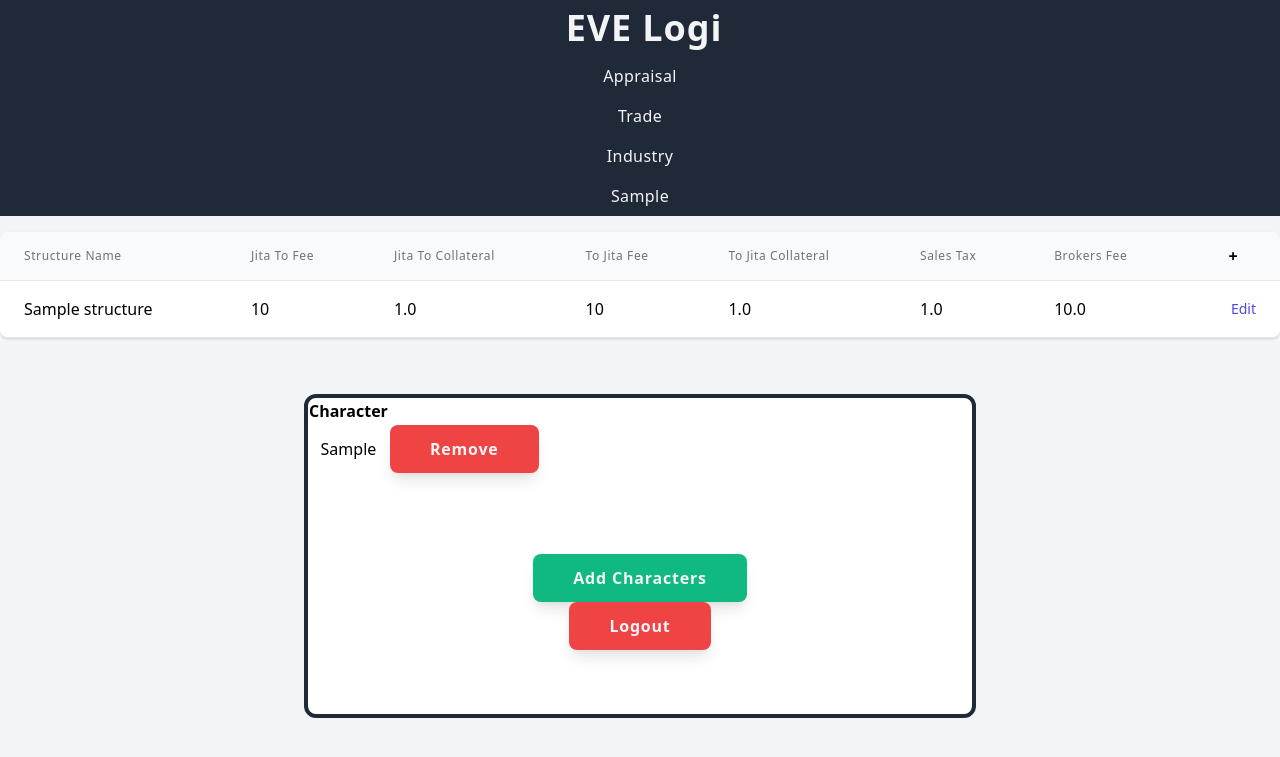
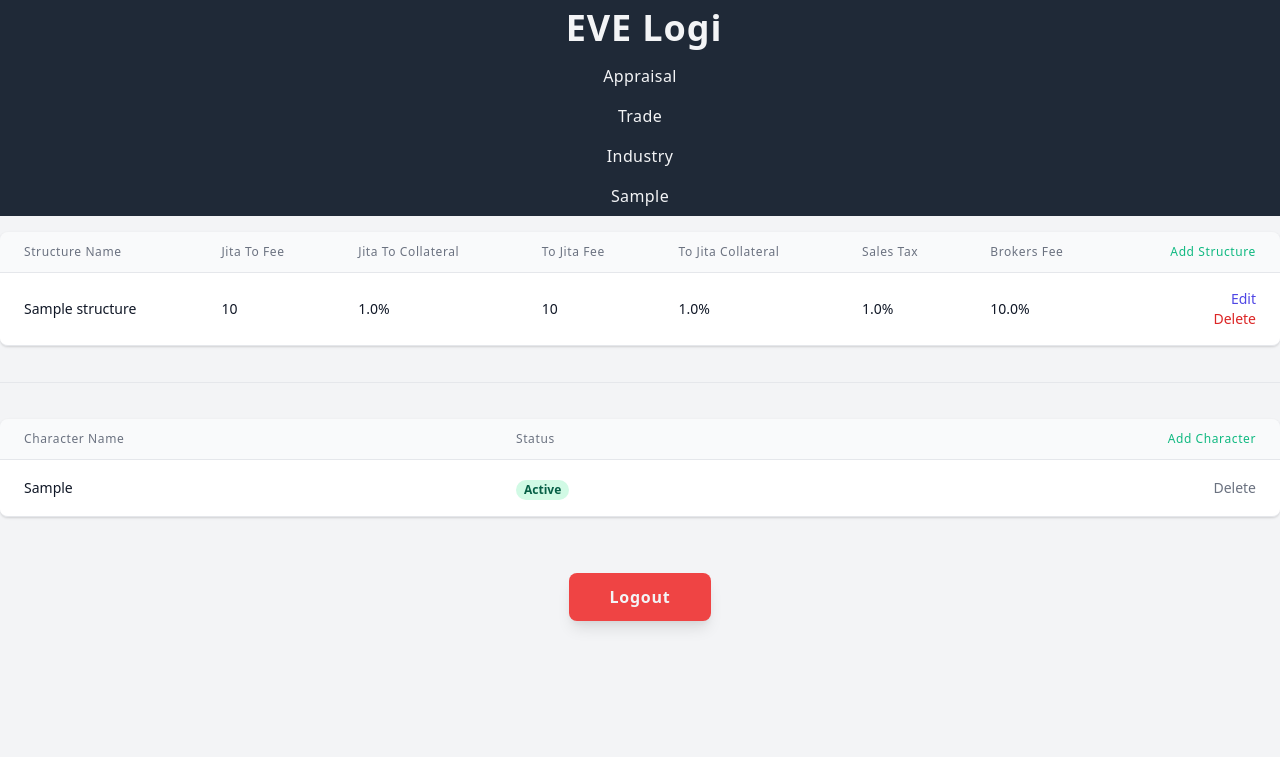
Before and after one commit to qazwsxedckll/eve-logi, a Flask app: page /account in a window 1280 px wide. Shown: the top 757 px of the page. Run offline with Flask 2, Linux system fonts and the light colour scheme; a user stored in the database is signed in; tables that the repository leaves empty hold one stand-in row (values such as "Sample post"); style sheets or scripts are compiled from the project's sources; parts of the project's set-up code (start-up, migrations or seed data) failed here and were passed over.

Commit message:
1. add structure and character delete 2. rewrite character management template

```diff
--- a/evelogi/__init__.py
+++ b/evelogi/__init__.py
@@ -9,7 +9,7 @@
 from flask import Flask
 from flask.logging import default_handler
 
-from evelogi.extensions import db, migrate, login_manager, cache, Base
+from evelogi.extensions import db, migrate, login_manager, cache, Base, csrf
 from evelogi.settings import config
 from evelogi.blueprints.account import account_bp
 from evelogi.blueprints.main import main_bp
@@ -60,6 +60,7 @@
     login_manager.init_app(app)
     login_manager.login_view = "auth.login"
     cache.init_app(app)
+    csrf.init_app(app)
 
 
 def register_blueprints(app):
--- a/evelogi/extensions.py
+++ b/evelogi/extensions.py
@@ -3,12 +3,14 @@
 from flask_login import LoginManager
 from flask_caching import Cache
 from sqlalchemy.ext.automap import automap_base
+from flask_wtf.csrf import CSRFProtect
 
 db = SQLAlchemy()
 Base = automap_base()
 migrate = Migrate()
 login_manager = LoginManager()
 cache = Cache()
+csrf = CSRFProtect()
 
 from evelogi.models.account import User
 
--- a/evelogi/models/account.py
+++ b/evelogi/models/account.py
@@ -25,7 +25,8 @@
     refresh_tokens = db.relationship('RefreshToken', cascade='all, delete-orphan')
 
     structures = db.relationship('Structure',
-                                 back_populates='character')
+                                 back_populates='character',
+                                 cascade='all, delete-orphan')
 
     def get_access_token(self):
         form_values = {
--- a/evelogi/templates/main/account.html
+++ b/evelogi/templates/main/account.html
@@ -35,9 +35,9 @@
                                 class="px-6 py-3 text-left text-xs font-medium text-gray-500 tracking-wider whitespace-nowrap">
                                 Brokers Fee
                             </th>
-                            <th scope="col" class="relative px-6 py-3">
-                                <!-- TODO: need prettify -->
-                                <a href="{{ url_for('account.add_structure') }}">&plus;</a>
+                            <th scope="col"
+                                class="px-6 py-3 text-right text-xs font-medium text-green-500 tracking-wider whitespace-nowrap">
+                                <a href="{{ url_for('account.add_structure') }}">Add Structure</a>
                             </th>
                         </tr>
                     </thead>
@@ -45,28 +45,48 @@
                         {% for structure in structures %}
                         <tr>
                             <td class="px-6 py-4 whitespace-nowrap">
+                                <div class="text-sm text-gray-900">
                                     {{ structure.name }}
+                                </div>
                             </td>
                             <td class="px-6 py-4 whitespace-nowrap">
+                                <div class="text-sm text-gray-900">
                                     {{ structure.jita_to_fee }}
+                                </div>
                             </td>
                             <td class="px-6 py-4 whitespace-nowrap">
-                                {{ structure.jita_to_collateral }}
+                                <div class="text-sm text-gray-900">
+                                    {{ structure.jita_to_collateral }}%
+                                </div>
                             </td>
                             <td class="px-6 py-4 whitespace-nowrap">
+                                <div class="text-sm text-gray-900">
                                     {{ structure.to_jita_fee }}
+                                </div>
                             </td>
                             <td class="px-6 py-4 whitespace-nowrap">
-                                {{ structure.to_jita_collateral }}
+                                <div class="text-sm text-gray-900">
+                                    {{ structure.to_jita_collateral }}%
+                                </div>
                             </td>
                             <td class="px-6 py-4 whitespace-nowrap">
-                                {{ structure.sales_tax }}
+                                <div class="text-sm text-gray-900">
+                                    {{ structure.sales_tax }}%
+                                </div>
                             </td>
                             <td class="px-6 py-4 whitespace-nowrap">
-                                {{ structure.brokers_fee }}
+                                <div class="text-sm text-gray-900">
+                                    {{ structure.brokers_fee }}%
+                                </div>
                             </td>
                             <td class="px-6 py-4 whitespace-nowrap text-right text-sm font-medium">
-                                <a href="#" class="text-indigo-600 hover:text-indigo-900">Edit</a>
+                                <a href="{{ url_for('account.edit_structure', id=structure.id) }}"
+                                    class="text-indigo-600 hover:text-indigo-900">Edit</a>
+                                <form action="{{ url_for('account.del_structure', id=structure.id) }}" method="post">
+                                    <input type="hidden" name="csrf_token" value="{{ csrf_token() }}">
+                                    <button type="submit" class="text-red-600 hover:text-red-900"
+                                        onclick="return confirm('Are you sure?')">Delete</button>
+                                </form>
                             </td>
                         </tr>
                         {% endfor %}
@@ -77,36 +97,72 @@
     </div>
 </div>
 
-<div
-    class="container mx-auto mt-10 bg-white text-center h-auto max-w-xs sm:max-w-md lg:max-w-2xl rounded-xl border-gray-800 border-4 border-solid">
-    <table class="table-auto">
-        <thead>
+<div class="block" aria-hidden="true">
+    <div class="py-5">
+        <div class="border-t border-gray-200"></div>
+    </div>
+</div>
+
+<div class="flex flex-col">
+    <div class="my-2 overflow-x-auto sm:-mx-6 lg:-mx-8">
+        <div class="py-2 align-middle inline-block min-w-full sm:px-6 lg:px-8">
+            <div class="shadow overflow-hidden border-b border-gray-200 sm:rounded-lg">
+                <table class="min-w-full divide-y divide-gray-200">
+                    <thead class="bg-gray-50">
                         <tr>
-                <th>Character</th>
-                <th>&nbsp;</th>
+                            <th scope="col"
+                                class="px-6 py-3 text-left text-xs font-medium text-gray-500 tracking-wider whitespace-nowrap">
+                                Character Name
+                            </th>
+                            <th scope="col"
+                                class="px-6 py-3 text-left text-xs font-medium text-gray-500 tracking-wider whitespace-nowrap">
+                                Status
+                            </th>
+                            <th scope="col"
+                                class="px-6 py-3 text-right text-xs font-medium text-green-500 tracking-wider whitespace-nowrap">
+                                <!-- TODO: need prettify -->
+                                <a href="{{ eve_oauth_url() }}">Add Character</a>
+                            </th>
                         </tr>
                     </thead>
-        <tbody>
+                    <tbody class="bg-white divide-y divide-gray-200">
                         {% for character in current_user.characters %}
                         <tr>
-                <td>{{ character.name }}</td>
-                <td><a href="#"
-                        class="inline-block transition duration-150 ease-in-out hover:text-white transform hover:scale-110 hover:bg-red-300
-            focus:outline-none rounded-lg text-gray-100 font-extrabold bg-red-500 px-10 py-3 shadow-lg tracking-wider active:bg-red-800">Remove</a>
+                            <td class="px-6 py-4 whitespace-nowrap">
+                                <div class="text-sm text-gray-900">
+                                    {{ character.name }}
+                                </div>
+                            </td>
+                            <td class="px-6 py-4 whitespace-nowrap">
+                                <span
+                                    class="px-2 inline-flex text-xs leading-5 font-semibold rounded-full bg-green-100 text-green-800">
+                                    Active
+                                </span>
+                            </td>
+                            <td class="px-6 py-4 whitespace-nowrap text-right text-sm font-medium">
+                                <form action="{{ url_for('account.del_character', id=character.id) }}" method="post">
+                                    <input type="hidden" name="csrf_token" value="{{ csrf_token() }}">
+                                    {% if current_user.characters|length == 1 %}
+                                    <button type="submit" class="text-gray-500" disabled>Delete</button>
+                                    {% else %}
+                                    <button type="submit" class="text-red-600 hover:text-red-900"
+                                        onclick="return confirm('Are you sure?')">Delete</button>
+                                    {% endif %}
+                                </form>
                             </td>
                         </tr>
                         {% endfor %}
                     </tbody>
                 </table>
-    <div class="mx-auto mt-20 h-40 w-72">
-        <a href="{{ eve_oauth_url() }}"
-            class="inline-block transition duration-150 ease-in-out hover:text-white transform hover:scale-110 hover:bg-green-300
-            focus:outline-none rounded-lg text-gray-100 font-extrabold bg-green-500 px-10 py-3 shadow-lg tracking-wider active:bg-green-800">
-            Add Characters
-        </a>
-        <a href="{{ url_for('account.logout') }}"
+            </div>
+        </div>
+    </div>
+</div>
+<div class="flex justify-center mt-10">
+<div
     class="inline-block transition duration-150 ease-in-out hover:text-white transform hover:scale-110 hover:bg-red-300
             focus:outline-none rounded-lg text-gray-100 font-extrabold bg-red-500 px-10 py-3 shadow-lg tracking-wider active:bg-red-800">
+    <a href="{{ url_for('account.logout') }}">
         Logout
     </a>
 </div>
--- a/evelogi/templates/main/structure.html
+++ b/evelogi/templates/main/structure.html
@@ -3,7 +3,7 @@
 <div class="mt-10">
     <div class="md:grid md:grid-cols-3 md:gap-6">
         <div class="md:col-span-3">
-            <form action="{{ url_for('account.add_structure') }}" method="POST">
+            <form action="{{ request.full_path }}" method="POST">
                 <div class="shadow overflow-hidden sm:rounded-md">
                     <div class="px-4 py-5 bg-white sm:p-6">
                         <div class="grid grid-cols-6 gap-6">
```
Also changed, not shown: evelogi/blueprints/account.py (+48 -4 lines). Lines whose indentation alone changed are shown as unchanged.
